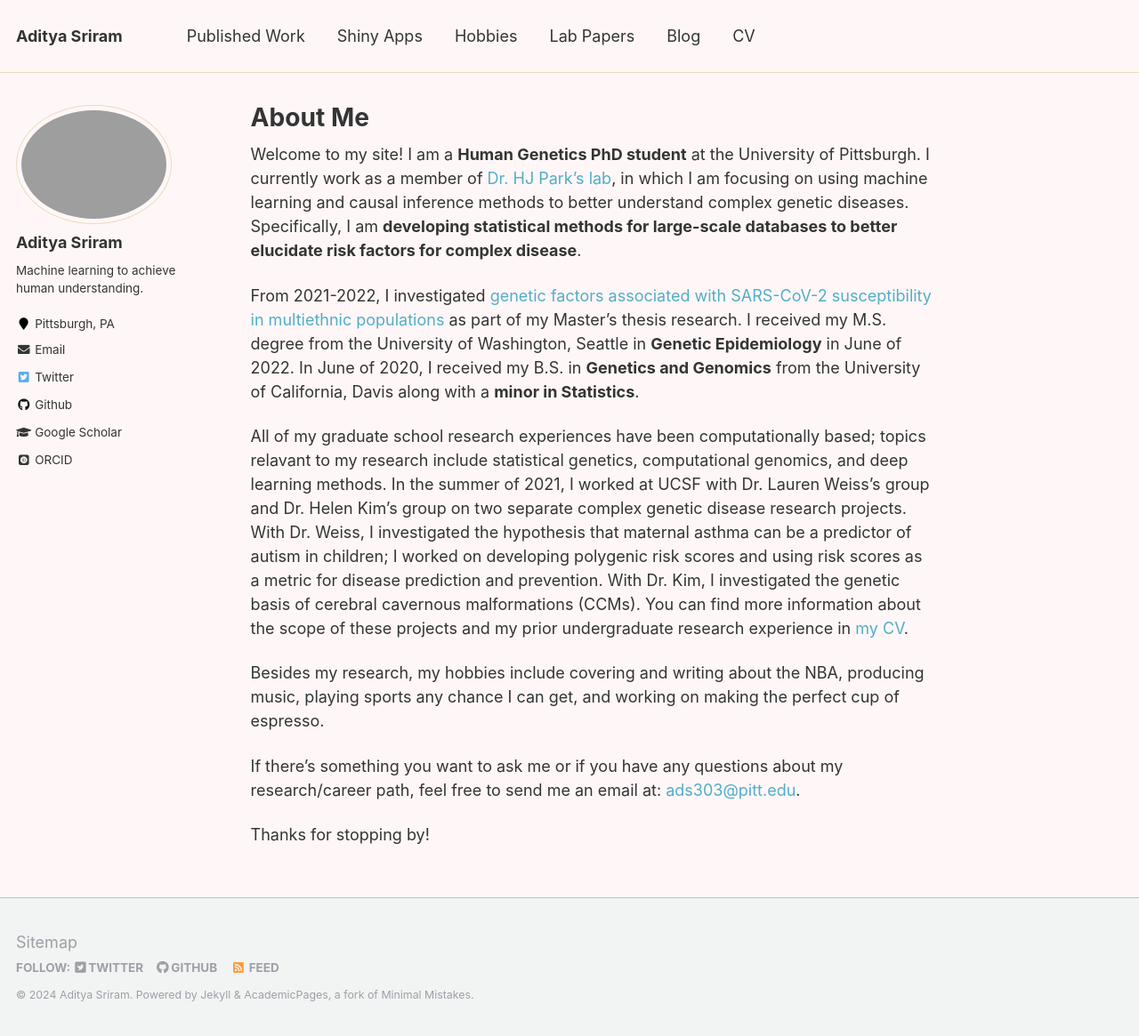
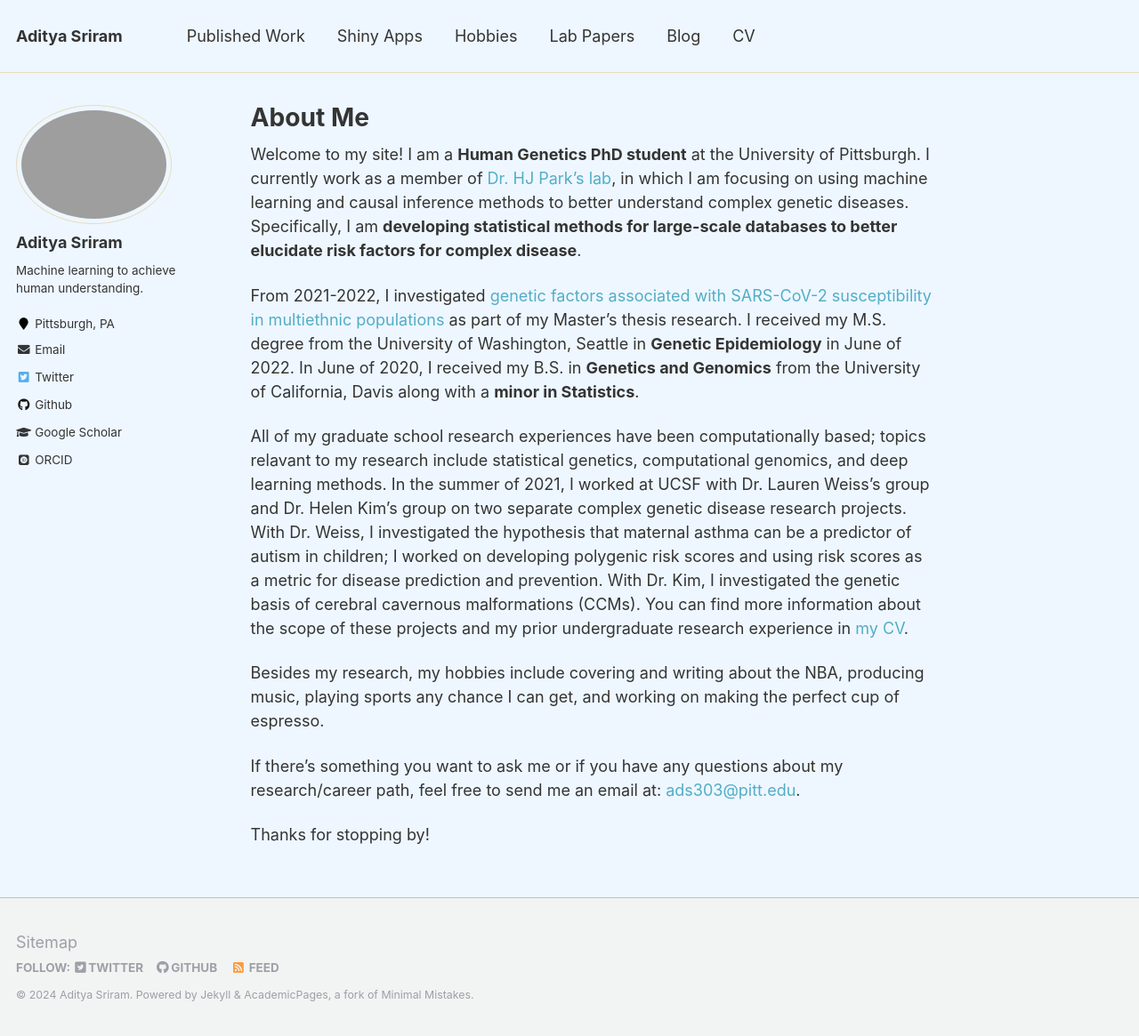
Before and after one commit to ads303/ads303.github.io, a Jekyll site: the page built from _pages/about.md, in a window 1280 px wide and 1165 px high. Shown: the whole window at 89% size. Built offline with Jekyll 4.4.1, drawn with Linux system fonts in a browser that asks for light colours; some web fonts are replaced.

Commit message:
Update _variables.scss

```diff
--- a/_sass/_variables.scss
+++ b/_sass/_variables.scss
@@ -54,7 +54,7 @@ $light-gray                 : mix(#fff, $gray, 50%);
 $lighter-gray               : mix(#fff, $gray, 90%);
 
 $body-color                 : #fff;
-$background-color: #fff7f7 !default;
+$background-color: #eef7ff !default;
 $code-background-color      : #fafafa;
 $code-background-color-dark : $light-gray;
 $text-color: #343434 !default;
@@ -69,7 +69,7 @@ $danger-color               : #ee5f5b;
 $info-color                 : #52adc8;
 
 /* dirt syntax highlighting (base16) */
-$base00: #c9def0 !default;
+$base00: #231e18 !default;
 $base01: #302b25 !default;
 $base02: #48413a !default;
 $base03: #9d8b70 !default;
@@ -172,8 +172,3 @@ $box-shadow                 : 0 1px 1px rgba(0, 0, 0, 0.125);
 $navicon-width              : 28px;
 $navicon-height             : 4px;
 $global-transition          : all 0.2s ease-in-out;
-
-::selection {
-    background: #e0e0e0; /* Light gray background */
-    color: #343434; /* Dark gray text */
-}
```
